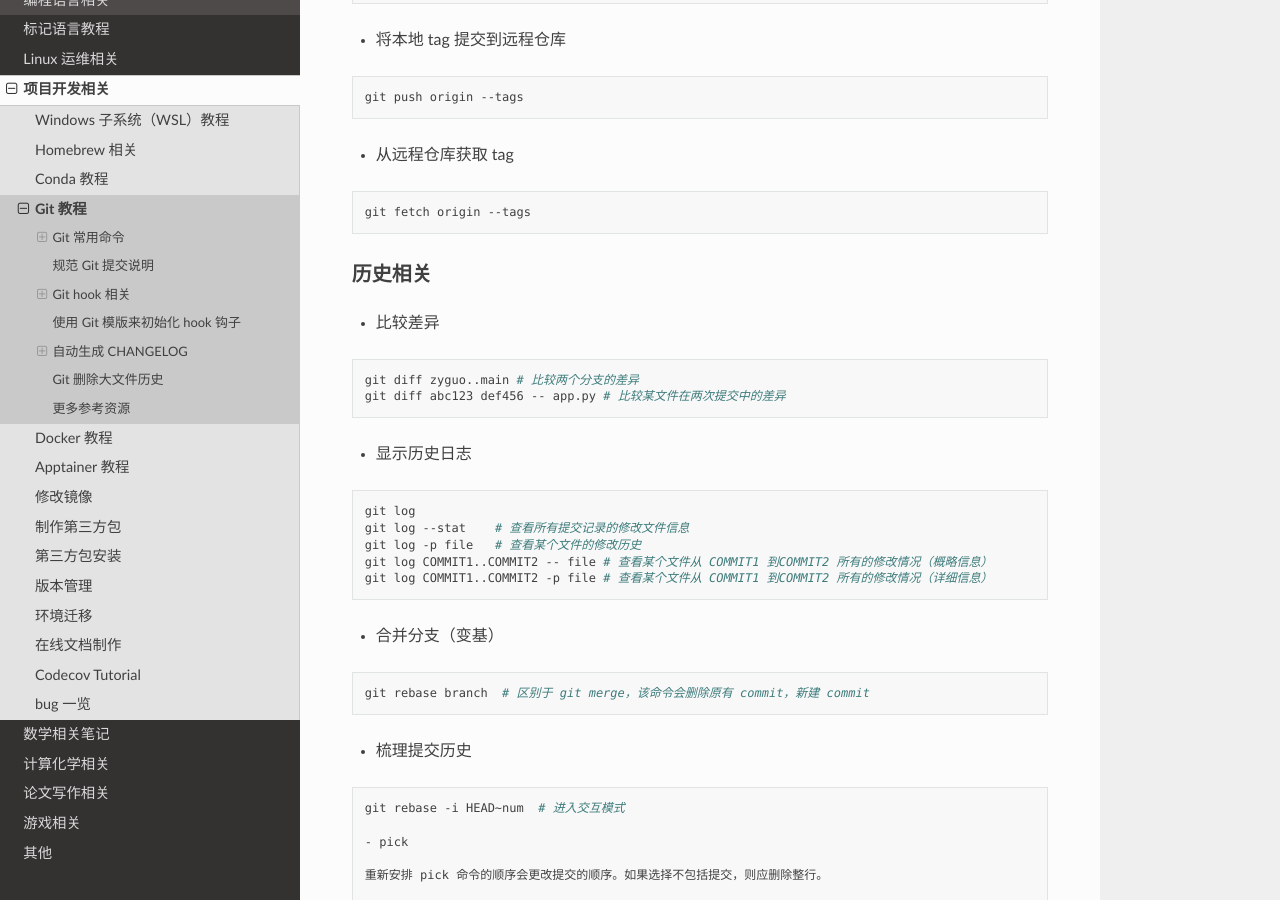
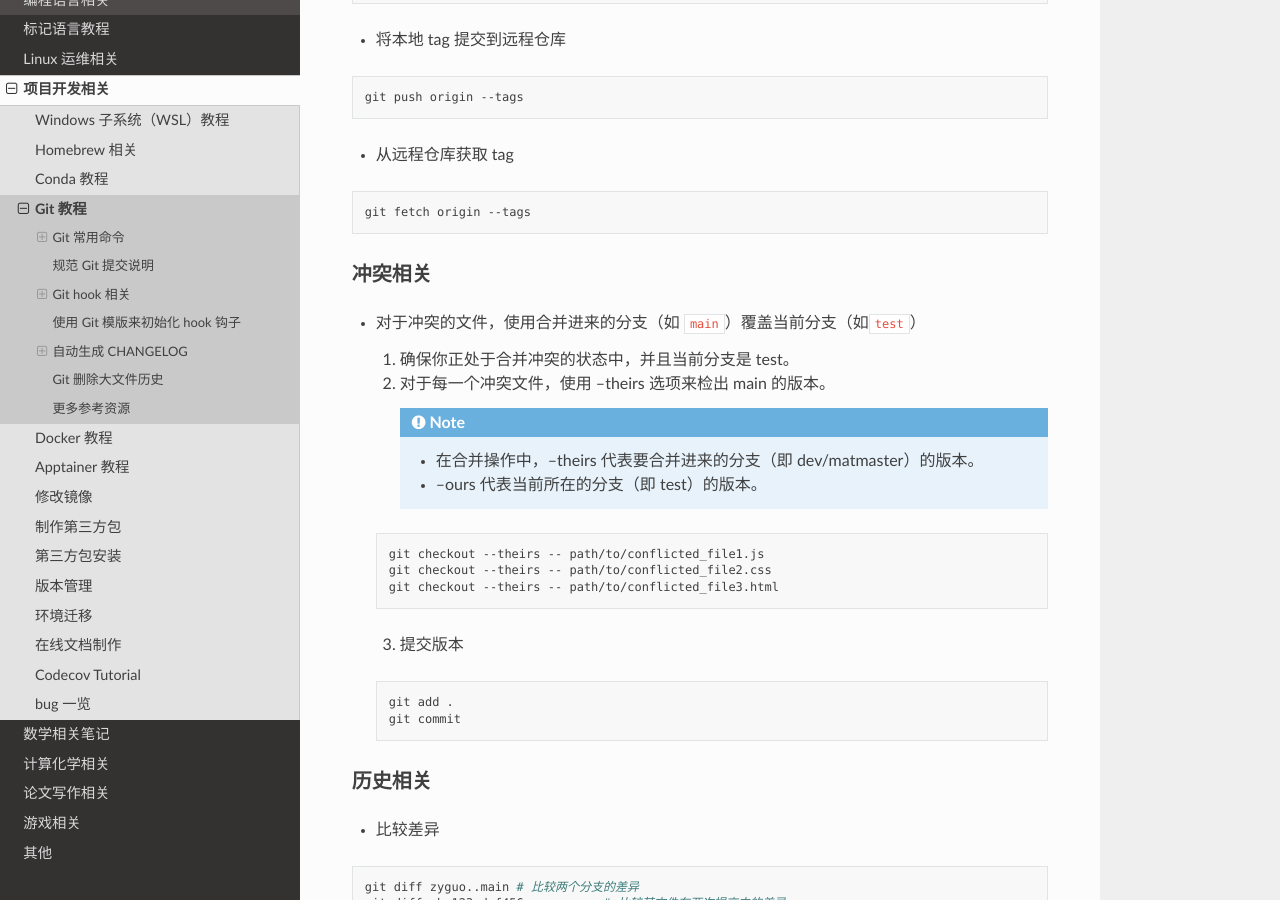
Before and after one commit to Rasic2/CodeNote, a Sphinx documentation site: the page built from docs/source/development/git.md, in a window 1280 px wide and 900 px high, scrolled down 3567 px. Built offline with Sphinx 7.4.7 and the Read the Docs theme 3.1.0, drawn with Linux system fonts in a browser that asks for light colours.

Commit message:
docs(git.md): add section on handling merge conflicts with step-by-step instructions for resolving using '--theirs' option

````diff
--- a/docs/source/development/git.md
+++ b/docs/source/development/git.md
@@ -183,6 +183,32 @@ git push origin --tags
 ```bash
 git fetch origin --tags
 ```
+
+### 冲突相关
+
+- 对于冲突的文件，使用合并进来的分支（如 `main`）覆盖当前分支（如`test`）
+
+  1.  确保你正处于合并冲突的状态中，并且当前分支是 test。
+  2.  对于每一个冲突文件，使用 --theirs 选项来检出 main 的版本。
+      :::{note}
+
+      - 在合并操作中，--theirs 代表要合并进来的分支（即 dev/matmaster）的版本。
+      - --ours 代表当前所在的分支（即 test）的版本。
+
+      :::
+
+  ```bash
+  git checkout --theirs -- path/to/conflicted_file1.js
+  git checkout --theirs -- path/to/conflicted_file2.css
+  git checkout --theirs -- path/to/conflicted_file3.html
+  ```
+
+  3. 提交版本
+
+  ```bash
+  git add .
+  git commit
+  ```
 
 ### 历史相关
 
````
